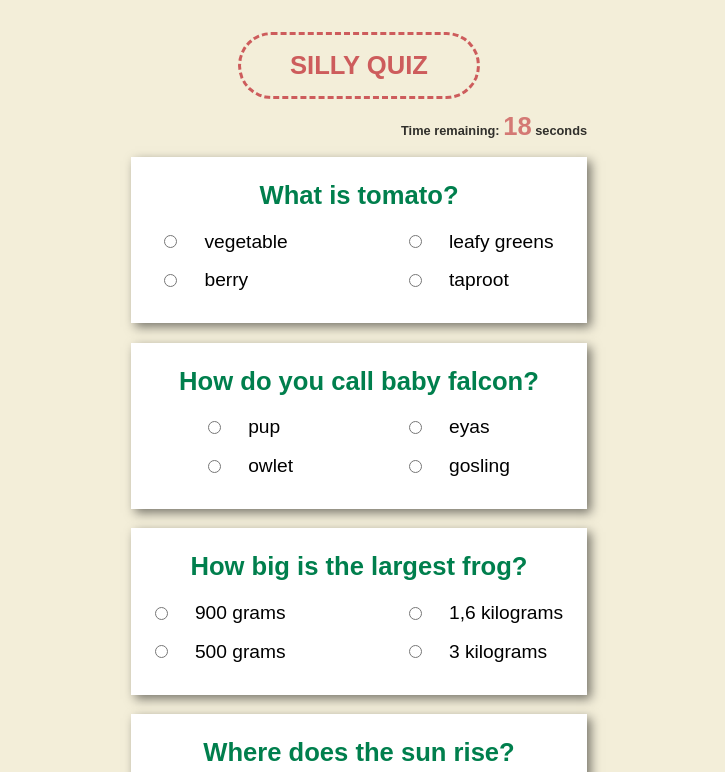
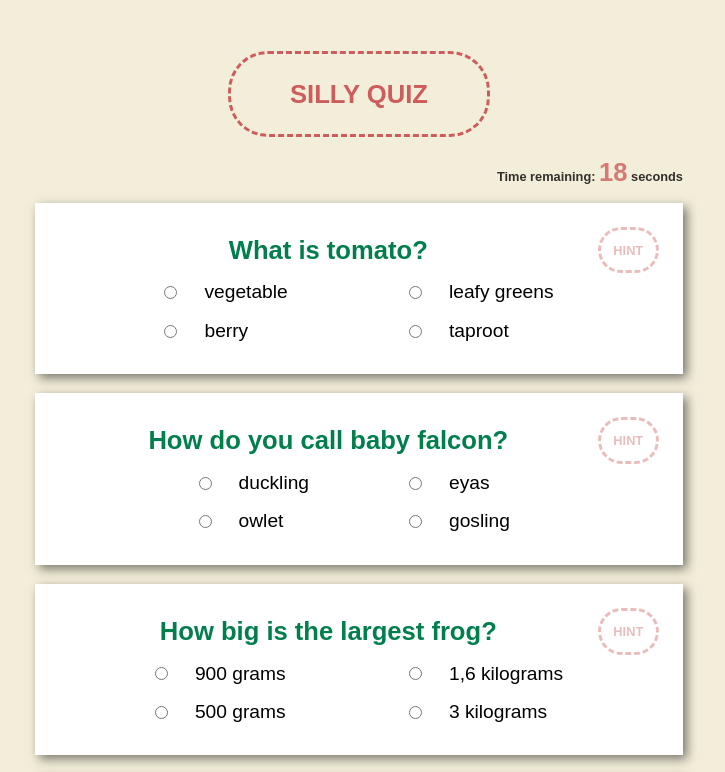
Before and after one commit to alinamarasca/jQuery-quizz, a plain HTML site: page index.html in a window 1280 px wide. Both pictures are taken after a click on the button "START". Shown: the top 772 px of the page, without its empty margins (281-1006 px from the left). Drawn offline with nearby package versions, Linux system fonts and the light colour scheme.

Commit message:
update questions, add hints

```diff
--- a/assets/data/questions.js
+++ b/assets/data/questions.js
@@ -8,23 +8,23 @@ let questions = [
   },
   {
     question: "How do you call baby falcon?",
-    answers: ["pup", "eyas", "owlet", "gosling"],
+    answers: ["duckling", "eyas", "owlet", "gosling"],
     correct: "eyas",
-    hint: "This is how gosling looks like:",
+    hint: "All other names here remind of grown-up specimen name, except for the one you need!",
     id: 2
   },
   {
     question: "How big is the largest frog?",
     answers: ["900 grams", "1,6 kilograms", "500 grams", "3 kilograms"],
     correct: "3 kilograms",
-    hint: "The largest frog looks like this!",
+    hint: "Big specimen of 'Goliath' frog is heavier than big Chihuahua!",
     id: 3
   },
   {
-    question: "Where does the sun rise?",
-    answers: ["east", "west", "north", "south"],
-    correct: "east",
-    hint: "Japan is often called 'the land of the rising sun.'",
+    question: "What's the most dangerous(for humans) animal on Earth?",
+    answers: ["mosquito", "snake", "human", "tapeworm"],
+    correct: "mosquito",
+    hint: "This animal kills almost 1,000,000 people per year by spreading infectious disease.",
     id: 4
   }
 ];
--- a/assets/javascript/components/createQuestion.js
+++ b/assets/javascript/components/createQuestion.js
@@ -1,11 +1,21 @@
 import answersCheck from "./answersCheck.js";
 
 const createQuestion = obj => {
-  const { question, answers, id } = obj;
-  //question
-  let div = document.createElement("div");
-  let questionEl = document.createElement("h2");
-  questionEl.innerHTML = question;
+  const { question, answers, id, hint } = obj;
+  // question:
+  const div = document.createElement("div");
+  const questionEl = document.createElement("div");
+  questionEl.className = "question-header";
+  questionEl.id = id;
+  // question itself
+  const h2 = document.createElement("h2");
+  h2.innerHTML = question;
+  // hint
+  const hintEl = document.createElement("div");
+  hintEl.innerHTML = `<h4>Hint</h4><span id="hint-${id}">${hint}</span>`;
+  hintEl.className = "hint";
+  hintEl.id = id;
+  questionEl.append(h2, hintEl);
   div.className = "question";
   //answers
   let ulEl = document.createElement("ul");
--- a/assets/javascript/components/startQuiz.js
+++ b/assets/javascript/components/startQuiz.js
@@ -1,6 +1,7 @@
 import createQuestion from "./createQuestion.js";
 import countdown from "./countdown.js";
 import game from "../../data/state.js";
+// import questions from "../../data/questions.js";
 
 const startQuiz = array => {
   //clean score
@@ -9,10 +10,8 @@ const startQuiz = array => {
   game.incorrect = 0;
 
   //show questions
-  // $("#start-end").removeClass("start-end");
   $("#start-btn").remove();
   $("#info").remove();
-
   $("#container").append($('<div id="quiz"></div>'));
   $("#quiz").prepend(
     `<h2 class="timer"> Time remaining: <span id="counter">${game.counter}</span> seconds</h2>`
@@ -21,6 +20,16 @@ const startQuiz = array => {
     $("#quiz").append(createQuestion(val));
     $(".question").fadeIn(800);
   });
+
+  $(".hint").click(e => {
+    const id = e.currentTarget.id;
+    $(`#hint-${id}`).show({
+      done: () => {
+        $(`#hint-${id}`).mouseleave(e => $(`#hint-${id}`).hide(1000));
+      }
+    });
+  });
+
   //start timer
   countdown(game.counter);
 };
--- a/sass/_utils.scss
+++ b/sass/_utils.scss
@@ -28,14 +28,11 @@ li {
 }
 
 @mixin h1($color, $border-style) {
-  font-size: 1.6rem;
   text-transform: uppercase;
   text-align: center;
-  margin: 2rem auto 0.8rem;
   font-weight: 800;
   border-radius: 40px;
-  padding: 1rem;
-  width: 8em;
+  padding: 1em;
   color: $color;
   border: 3px $border-style $color;
 }
--- a/sass/index.scss
+++ b/sass/index.scss
@@ -8,12 +8,24 @@ body {
   background-color: $page-bg-color;
 }
 
-#start-btn {
-  @extend %button;
-  background-color: $secondary-color;
-  opacity: 0;
+h1 {
+  @include h1($primary-color, dashed);
+  font-size: 1.6rem;
+  display: none;
+  position: relative;
+  margin: 2em auto 0.8em;
+  width: 8em;
 }
 
+small {
+  color: desaturate($primary-color, 20%);
+}
+
+span {
+  color: $primary-color;
+}
+
+#start-btn,
 #play-again-btn {
   @extend %button;
   background-color: $secondary-color;
@@ -21,15 +33,18 @@ body {
   margin-top: 1rem;
 }
 
-.question {
-  @extend %card;
-  margin: 1rem auto 1.2rem;
-  display: none;
+#start-end {
+  display: flex;
+  flex-direction: column;
+  align-items: center;
+  justify-items: center;
 
-  h2 {
-    color: darken($secondary-color, 5%);
+  #results {
+    @extend %card;
+    color: $primary-color;
   }
 }
+
 .info {
   @extend %card;
   text-align: center;
@@ -47,6 +62,7 @@ body {
     outline-color: $secondary-color;
     vertical-align: text-bottom;
   }
+
   #user-time::before {
     content: "\A";
     white-space: pre;
@@ -57,42 +73,60 @@ body {
   }
 }
 
-span {
-  color: $primary-color;
-}
-
 .timer {
   @extend %sub-text;
   text-align: right;
 }
 
-h1 {
-  @include h1($primary-color, dashed);
+.question {
+  @extend %card;
+  margin: 1rem auto 1.2rem;
   display: none;
   position: relative;
-}
+  max-width: 600px;
 
-#start-end {
-  display: flex;
-  flex-direction: column;
-  align-items: center;
-  justify-items: center;
+  .question-header {
+    display: flex;
+    justify-content: flex-end;
+    vertical-align: middle;
+    color: darken($secondary-color, 5%);
 
-  #results {
-    @extend %card;
-    color: $primary-color;
+    h2 {
+      margin: auto;
+    }
+  }
+
+  input {
+    grid-area: i;
   }
 }
 
-small {
-  color: desaturate($primary-color, 20%);
+.hint {
+  h4 {
+    @include h1($primary-color, dashed);
+    font-size: 0.8rem;
+    justify-self: flex-end;
+    opacity: 0.4;
+    width: fit-content;
+    height: fit-content;
+
+    &:hover {
+      cursor: pointer;
+    }
+  }
+
+  span {
+    @extend %card;
+    background-color: $secondary-color;
+    color: #fff;
+    font-weight: 600;
+    font-size: 1.2rem;
+    display: none;
+    padding: 1em;
+    // max-width: 500px;
+    width: 400px;
+    position: absolute;
+    top: 0px;
+    z-index: 1;
+  }
 }
-
-li input {
-  grid-area: i;
-}
-// .start-end {
-//   position: absolute;
-//   top: 40%;
-//   left: 40%;
-// }
```
Also changed, not shown: assets/css/index.css.
